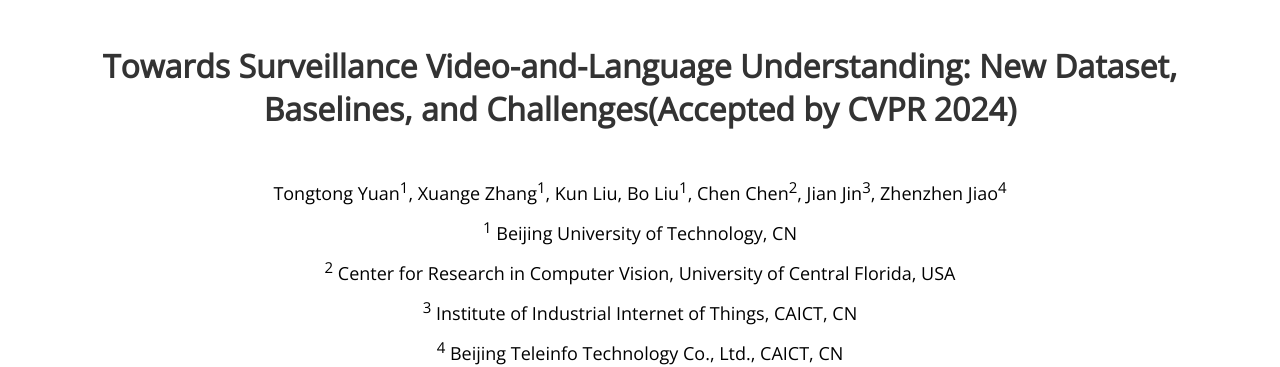
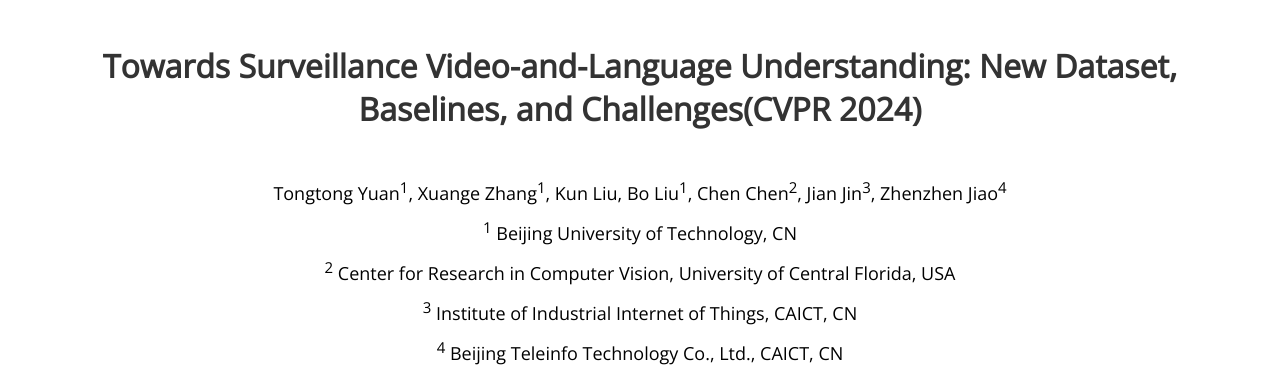
Before and after one commit to Xuange923/Xuange923.github.io, a plain HTML site: page Surveillance-Video-Understanding.html in a window 1280 px wide. Shown: the top 367 px of the page. Drawn offline with nearby package versions, Linux system fonts and the light colour scheme.

Commit message:
Update Surveillance-Video-Understanding.html

```diff
--- a/Surveillance-Video-Understanding.html
+++ b/Surveillance-Video-Understanding.html
@@ -8,7 +8,7 @@
 </head>
 <body>
     <div class="container">
-        <h1 class="project-title">Towards Surveillance Video-and-Language Understanding: New Dataset, Baselines, and Challenges(Accepted by CVPR 2024)</h1>
+        <h1 class="project-title">Towards Surveillance Video-and-Language Understanding: New Dataset, Baselines, and Challenges(CVPR 2024)</h1>
 
         <div class="authors">
             <p>Tongtong Yuan<sup>1</sup>, Xuange Zhang<sup>1</sup>, Kun Liu, Bo Liu<sup>1</sup>, Chen Chen<sup>2</sup>, Jian Jin<sup>3</sup>, Zhenzhen Jiao<sup>4</sup></p>
```
